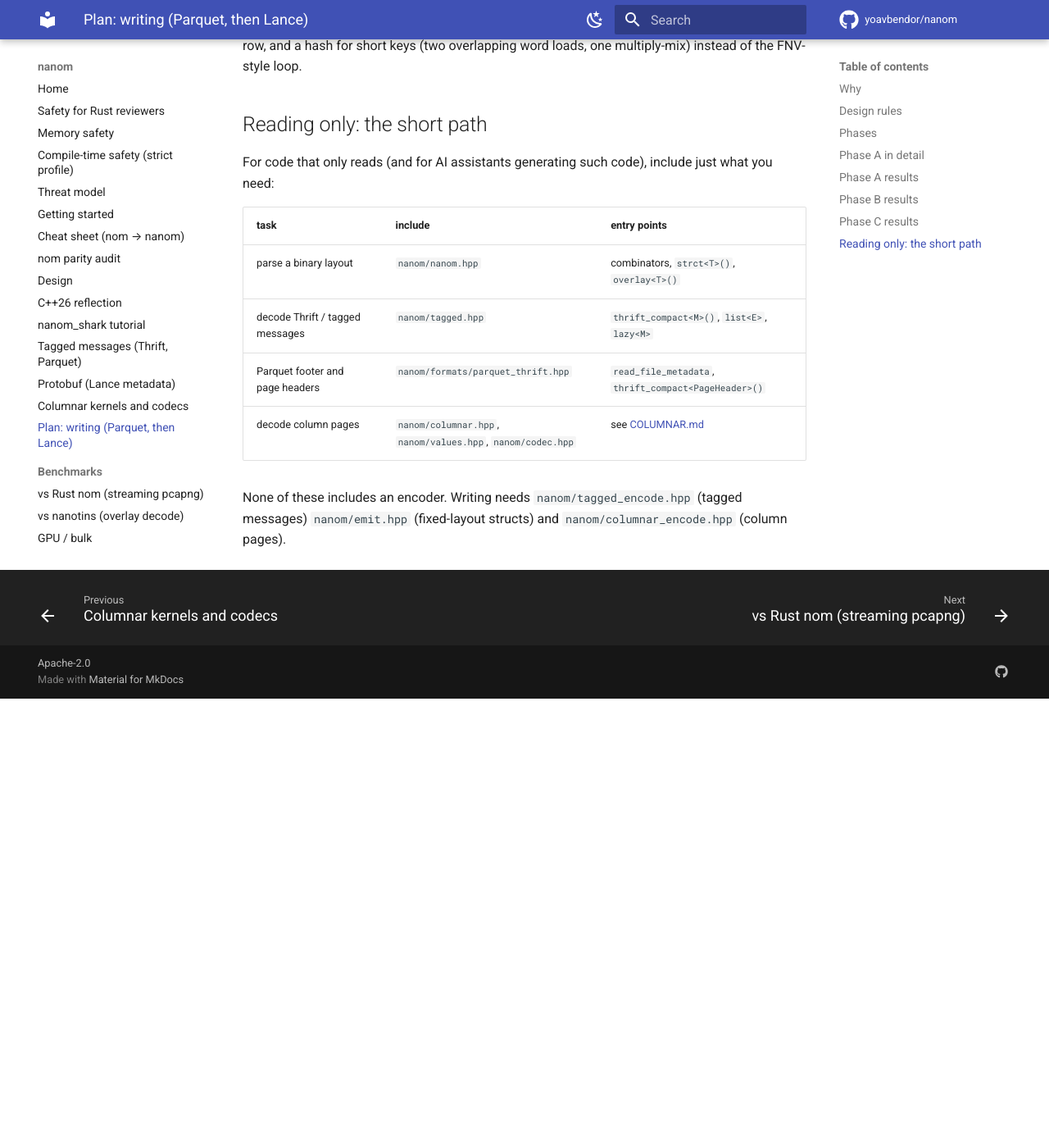
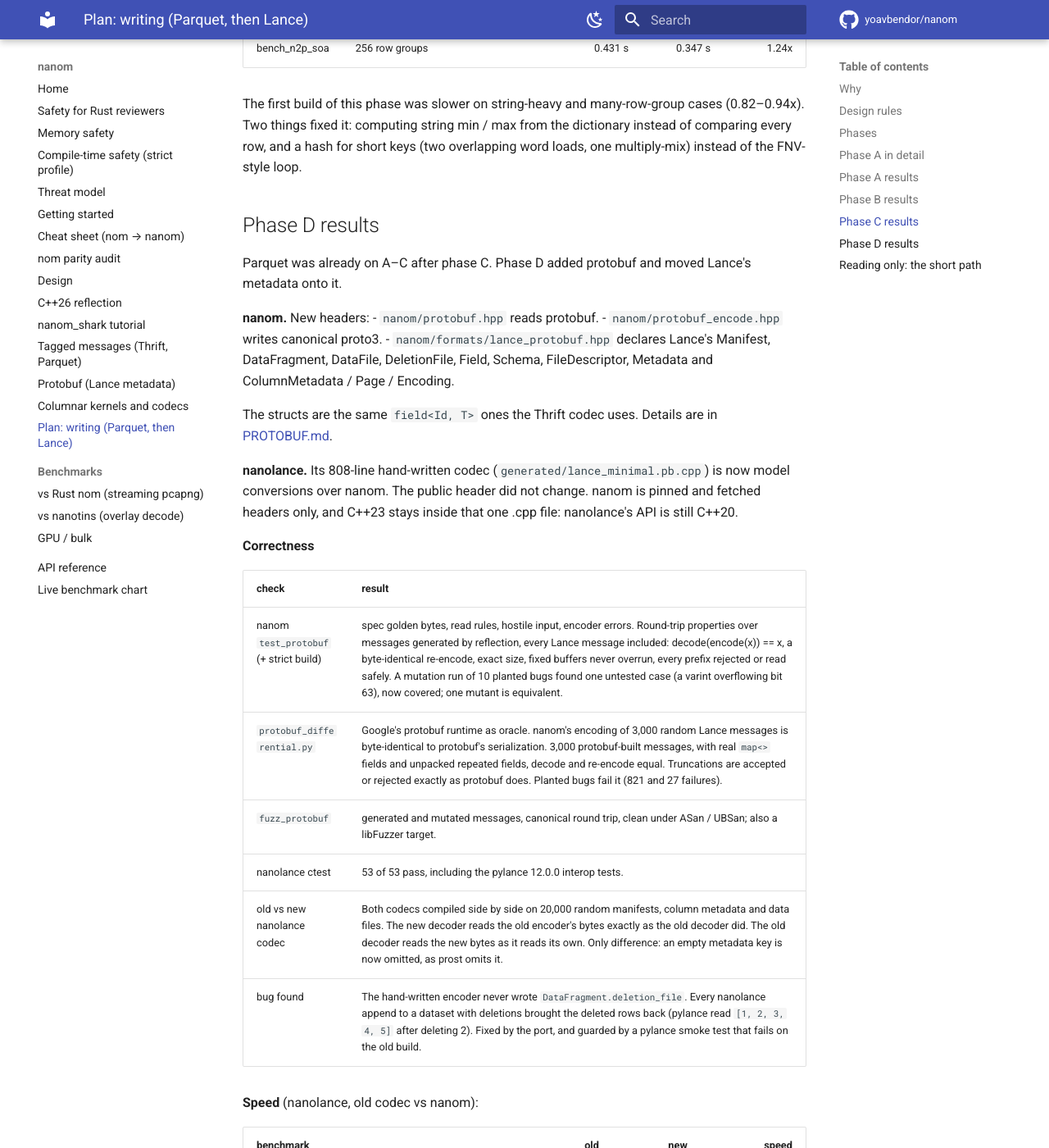
Before and after one commit to yoavbendor/nanom, an MkDocs documentation site: the page built from docs/WRITERS.md, in a window 1280 px wide and 1400 px high, scrolled down 7162 px. Shown: the whole window at 82% size. Built offline with MkDocs 1.6.1 and Material for MkDocs 9.7.7, drawn with Linux system fonts in a browser that asks for light colours; comment, search, counter and statistics services are not loaded; before the commit the page ends 8014 px from its top, so only the background shows below that; some of the changed text lies outside the part shown.

Commit message:
WRITERS.md: phase D done (protobuf codec, Lance metadata in nanolance), with results
Also replaces std::to_underlying with a cast to the underlying type in protobuf_encode.hpp, one
fewer C++23 library feature for platforms whose standard library lags (nanolance builds the codec
on macOS and Windows).

Co-Authored-By: Claude Opus 5.5 <noreply@anthropic.com>
Claude-Session: https://claude.ai/code/session_016QKNrGHBBtqzKAhrfsy7Ks

```diff
--- a/docs/WRITERS.md
+++ b/docs/WRITERS.md
@@ -49,7 +49,7 @@ path never includes, so a reader's code, compile time and speed do not change. S
 | A | Production Thrift compact encoder: `nanom/tagged_encode.hpp` with sinks, exact size, `list<E>::of` / `lazy<M>::of` sources, narrowing and required-message checks. nanoarrow2parquet encodes `PageHeader` / `FileMetaData` from the shared `parquet_thrift.hpp` model and drops its hand-written encoder. | Files round-trip through pyarrow, arrow-rs and parquet2nanoarrow; footers read back identically by all three; write speed at parity with the previous nanoarrow2parquet. | **done** ([results](#phase-a-results)) |
 | B | `emit<T>` for fixed-layout described structs (`be<>`, `ubits<>`, arrays), with computed fields (lengths, counts, offsets filled by a size pass or back-patch, like binrw's `calc`). | Every described type in nanom's tests and examples round-trips byte-for-byte. | **done** ([results](#phase-b-results)) |
 | C | Encoding kernels next to the decoders: bit packing, RLE / bit-packed hybrid, DELTA_BINARY_PACKED, BYTE_STREAM_SPLIT, a dictionary builder, statistics; possibly Snappy / LZ4 compression (zstd stays external). | Each kernel round-trips through its decoder and is fuzzed; nanoarrow2parquet gains the encodings it lacks. | **done** ([results](#phase-c-results)); Snappy / LZ4 compression not needed yet |
-| D | nanoarrow2parquet rebuilt on A–C. A protobuf wire codec in `tagged.hpp` for Lance metadata, then a Lance writer. | Parquet and Lance writing on one base, checked by their reference readers. | planned |
+| D | nanoarrow2parquet rebuilt on A–C. A protobuf wire codec on the same `field<Id, T>` model for Lance metadata; nanolance (the Lance writer) moved onto it. | Parquet and Lance writing on one base, checked by their reference readers. | **done** ([results](#phase-d-results)): nanoarrow2parquet runs on A–C since phase C; Lance metadata through nanom |
 
 ## Phase A in detail
 
@@ -210,6 +210,56 @@ Two things fixed it: computing string min / max from the dictionary instead of c
 row, and a hash for short keys (two overlapping word loads, one multiply-mix) instead of the
 FNV-style loop.
 
+## Phase D results
+
+Parquet was already on A–C after phase C. Phase D added protobuf and moved Lance's metadata onto
+it.
+
+**nanom.** New headers:
+- `nanom/protobuf.hpp` reads protobuf.
+- `nanom/protobuf_encode.hpp` writes canonical proto3.
+- `nanom/formats/lance_protobuf.hpp` declares Lance's Manifest, DataFragment, DataFile,
+  DeletionFile, Field, Schema, FileDescriptor, Metadata and ColumnMetadata / Page / Encoding.
+
+The structs are the same `field<Id, T>` ones the Thrift codec uses. Details are in
+[PROTOBUF.md](PROTOBUF.md).
+
+**nanolance.** Its 808-line hand-written codec (`generated/lance_minimal.pb.cpp`) is now model
+conversions over nanom. The public header did not change. nanom is pinned and fetched headers
+only, and C++23 stays inside that one .cpp file: nanolance's API is still C++20.
+
+**Correctness**
+
+| check | result |
+|---|---|
+| nanom `test_protobuf` (+ strict build) | spec golden bytes, read rules, hostile input, encoder errors. Round-trip properties over messages generated by reflection, every Lance message included: decode(encode(x)) == x, a byte-identical re-encode, exact size, fixed buffers never overrun, every prefix rejected or read safely. A mutation run of 10 planted bugs found one untested case (a varint overflowing bit 63), now covered; one mutant is equivalent. |
+| `protobuf_differential.py` | Google's protobuf runtime as oracle. nanom's encoding of 3,000 random Lance messages is byte-identical to protobuf's serialization. 3,000 protobuf-built messages, with real `map<>` fields and unpacked repeated fields, decode and re-encode equal. Truncations are accepted or rejected exactly as protobuf does. Planted bugs fail it (821 and 27 failures). |
+| `fuzz_protobuf` | generated and mutated messages, canonical round trip, clean under ASan / UBSan; also a libFuzzer target. |
+| nanolance ctest | 53 of 53 pass, including the pylance 12.0.0 interop tests. |
+| old vs new nanolance codec | Both codecs compiled side by side on 20,000 random manifests, column metadata and data files. The new decoder reads the old encoder's bytes exactly as the old decoder did. The old decoder reads the new bytes as it reads its own. Only difference: an empty metadata key is now omitted, as prost omits it. |
+| bug found | The hand-written encoder never wrote `DataFragment.deletion_file`. Every nanolance append to a dataset with deletions brought the deleted rows back (pylance read `[1, 2, 3, 4, 5]` after deleting 2). Fixed by the port, and guarded by a pylance smoke test that fails on the old build. |
+
+**Speed** (nanolance, old codec vs nanom):
+
+| benchmark | old | new | speed |
+|---|---:|---:|---:|
+| encode manifest, 1,000 fragments x 50 columns (best of 7) | 0.92 ms | 0.77 ms | 1.2x |
+| decode that manifest | 0.95 ms | 0.78 ms | 1.15–1.25x |
+| decode a manifest the old encoder wrote (unpacked repeated) | 0.95 ms | 0.96–1.1 ms | parity |
+| encode column metadata, 200 pages | 94 µs | 43 µs | 2.2x |
+| decode column metadata | 68 µs | 54 µs | 1.25x |
+| `arrowipc2lance` append to a 4,000-fragment dataset (tmpfs, median of 7) | 12–15 ms | 12.5–13.2 ms | 0.92–1.16x (parity) |
+| `arrowipc2lance` create, 2M rows x 3 columns | 223–257 ms | 215–243 ms | 0.97–1.07x (parity) |
+
+The first port decoded column metadata at 0.90x and the old encoder's unpacked manifests at 0.55x.
+Three changes in nanom's reader closed the gap:
+- one-byte varints are read inline;
+- a run of unpacked records with the same key is read in one loop;
+- packed varint runs reserve their exact count (one value per byte without the continuation bit).
+
+Manifests are also smaller: 166 KB instead of 262 KB for the benchmark one, from packing and
+leaving out defaults.
+
 ## Reading only: the short path
 
 For code that only reads (and for AI assistants generating such code), include just what you need:
@@ -218,8 +268,11 @@ For code that only reads (and for AI assistants generating such code), include j
 |---|---|---|
 | parse a binary layout | `nanom/nanom.hpp` | combinators, `strct<T>()`, `overlay<T>()` |
 | decode Thrift / tagged messages | `nanom/tagged.hpp` | `thrift_compact<M>()`, `list<E>`, `lazy<M>` |
+| decode protobuf | `nanom/protobuf.hpp` | `protobuf<M>()`, `pb_sint<>`, `pb_fixed<>` |
+| Lance manifests and file metadata | `nanom/formats/lance_protobuf.hpp` | `protobuf<Manifest>()`, `protobuf<ColumnMetadata>()` |
 | Parquet footer and page headers | `nanom/formats/parquet_thrift.hpp` | `read_file_metadata`, `thrift_compact<PageHeader>()` |
 | decode column pages | `nanom/columnar.hpp`, `nanom/values.hpp`, `nanom/codec.hpp` | see [COLUMNAR.md](COLUMNAR.md) |
 
-None of these includes an encoder. Writing needs `nanom/tagged_encode.hpp` (tagged messages)
+None of these includes an encoder. Writing needs `nanom/tagged_encode.hpp` (Thrift),
+`nanom/protobuf_encode.hpp` (protobuf),
 `nanom/emit.hpp` (fixed-layout structs) and `nanom/columnar_encode.hpp` (column pages).
```
Also changed, not shown: 1 other file.
